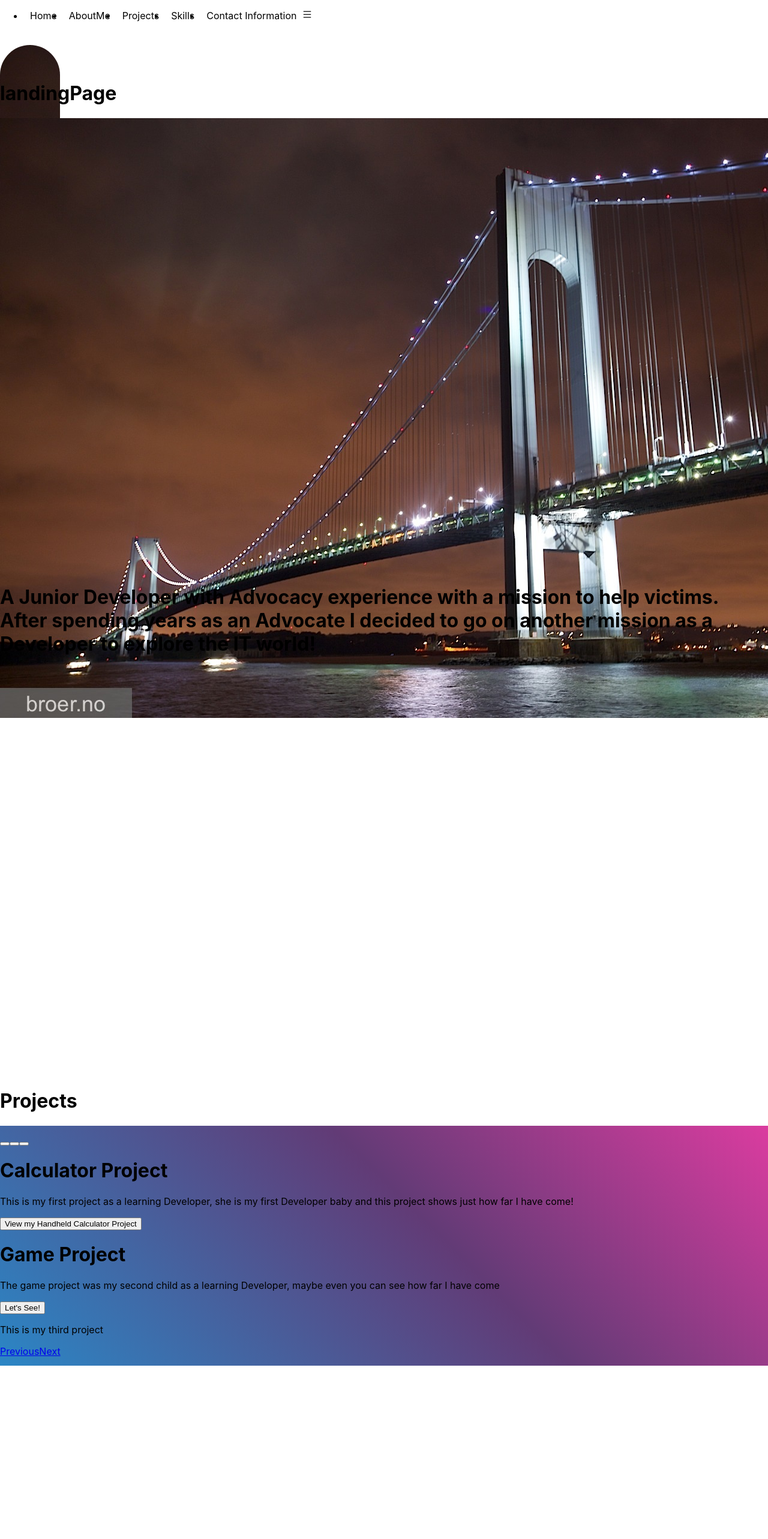
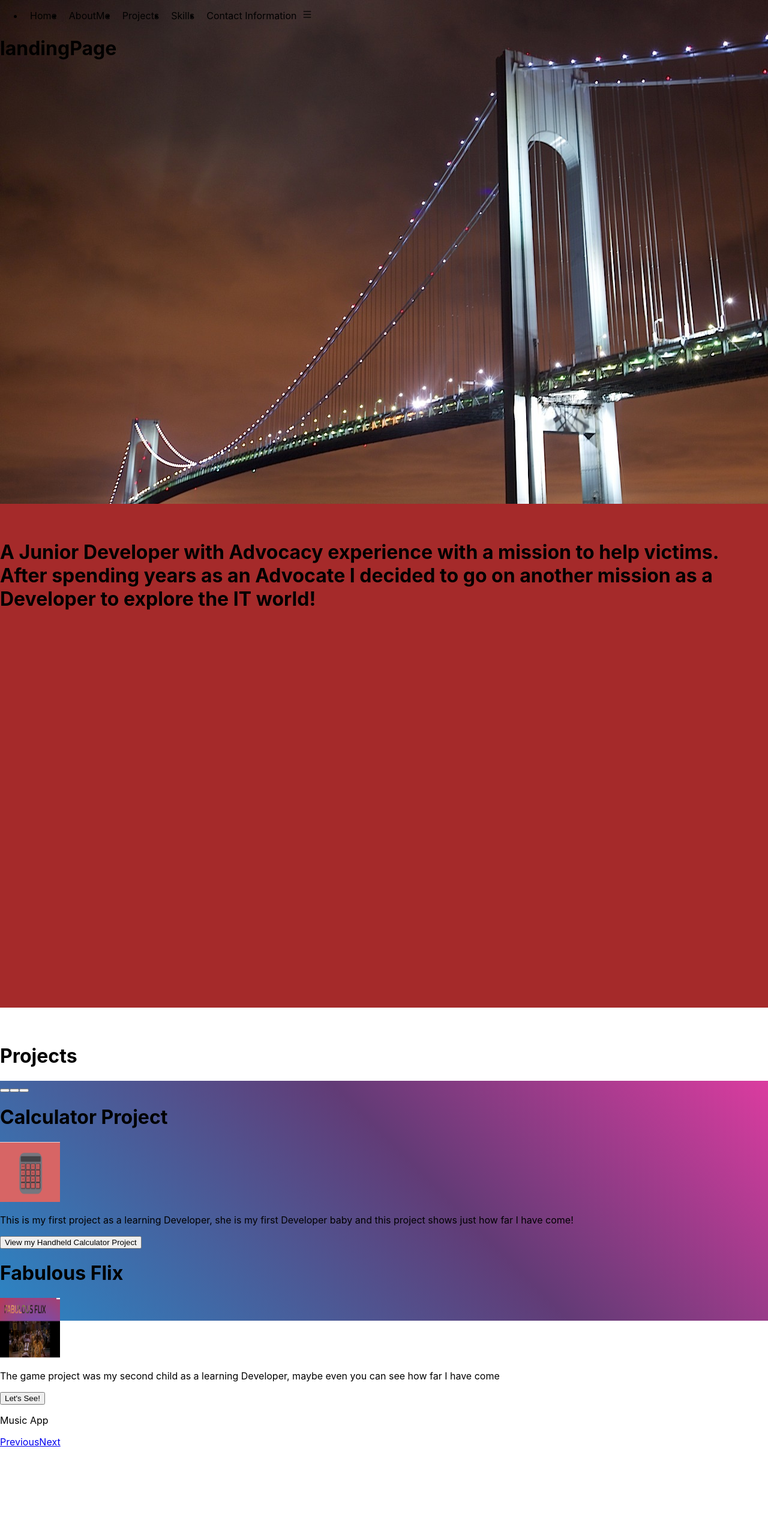
Before and after one commit to chlo84/portfolio, a React (Create React App) app: page / in a window 1280 px wide. Shown: the top 2566 px of the page at 60% size. Built offline with nearby package versions, Linux system fonts and the light colour scheme; the HTML template or start-up script is replaced by a standard one.

Commit message:
added images to projects component also did some styling

```diff
--- a/src/App.css
+++ b/src/App.css
@@ -15,6 +15,7 @@
 
 }
 .page{
+  width: 100%;
   height: 100vh;
   padding-top: 40px;
-    }
+}
--- a/src/components/AboutMe/aboutMe.js
+++ b/src/components/AboutMe/aboutMe.js
@@ -1,5 +1,6 @@
 import React from 'react';
 import Button from 'react-bootstrap/Button';
+import './aboutme.css'
 
 function AboutMe () {
 return (
--- a/src/components/AboutMe/aboutme.css
+++ b/src/components/AboutMe/aboutme.css
@@ -0,0 +1,8 @@
+h1{
+    font-size: 200%;
+}
+
+.AboutMe{
+    background-color: brown
+
+}
--- a/src/components/LandingPage/landingPage.css
+++ b/src/components/LandingPage/landingPage.css
@@ -4,11 +4,12 @@
 .LandingPage{
     /* background-color: lightseagreen; */
     background-image: url('./../../Img/VerrazanoB.jpg');
-    width: 100px;
+    width: auto;
+    /* height: auto; */
     top: -200;
     overflow: visible;
-    border-top-right-radius: 200px;
+    /* border-top-right-radius: 200px;
     border-top-left-radius: 200px;
-    margin-top: 75px;
+    margin-top: 75px; */
 
     }
--- a/src/components/LandingPage/landingPage.js
+++ b/src/components/LandingPage/landingPage.js
@@ -6,7 +6,7 @@ function LandingPage () {
 return (
     <div className='page LandingPage' id='home'>
         <h1>landingPage</h1>
-        <img src= {BridgeImg} alt='NYC Bridge'/>
+        {/* <img src= {BridgeImg} alt='NYC Bridge'/> */}
     </div>
 )
 }
--- a/src/components/Projects/projects.css
+++ b/src/components/Projects/projects.css
@@ -1,6 +1,16 @@
-.roundedBottom{
+/* .roundedBottom{
     background-color: white;
     border-bottom-right-radius: 200px;
     border-bottom-left-radius: 200px;
 
+  } */
+
+  .Calculatorimg{
+    height: 100px;
+    width: 100px;
   }
+
+  .Fabulousfliximg{
+    height: 100px;
+    width: 100px;
+  }
--- a/src/components/Projects/projects.js
+++ b/src/components/Projects/projects.js
@@ -1,5 +1,8 @@
 import React from 'react';
+import Calculatorimg from '../../Img/calculatorimg.png'
+import Fabulousfliximg from '../../Img/Fabulous Flix.png'
 import Carousel from 'react-bootstrap/Carousel'
+import './projects.css'
 function Projects () {
 return (
     <div className='page projectsPage' id='projects'>
@@ -7,16 +10,18 @@ return (
         <Carousel>
           <Carousel.Item interval={1000}>
               <h1>Calculator Project</h1>
+              <img className='Calculatorimg' src={Calculatorimg}></img>
               <p>This is my first project as a learning Developer, she is my first Developer baby and this project shows just how far I have come!</p>
               <button>View my Handheld Calculator Project</button>
           </Carousel.Item>
           <Carousel.Item interval={500}>
-              <h1>Game Project</h1>
+              <h1>Fabulous Flix</h1>
+              <img className='Fabulousfliximg' src={Fabulousfliximg}></img>
               <p>The game project was my second child as a learning Developer, maybe even you can see how far I have come</p>
               <button>Let's See!</button>
           </Carousel.Item>
           <Carousel.Item>
-              <p>This is my third project</p>
+              <p>Music App</p>
           </Carousel.Item>
         </Carousel>
     </div>
```
Also changed, not shown: src/Img/Fabulous Flix.png (added), src/Img/calculatorimg.png (added).
